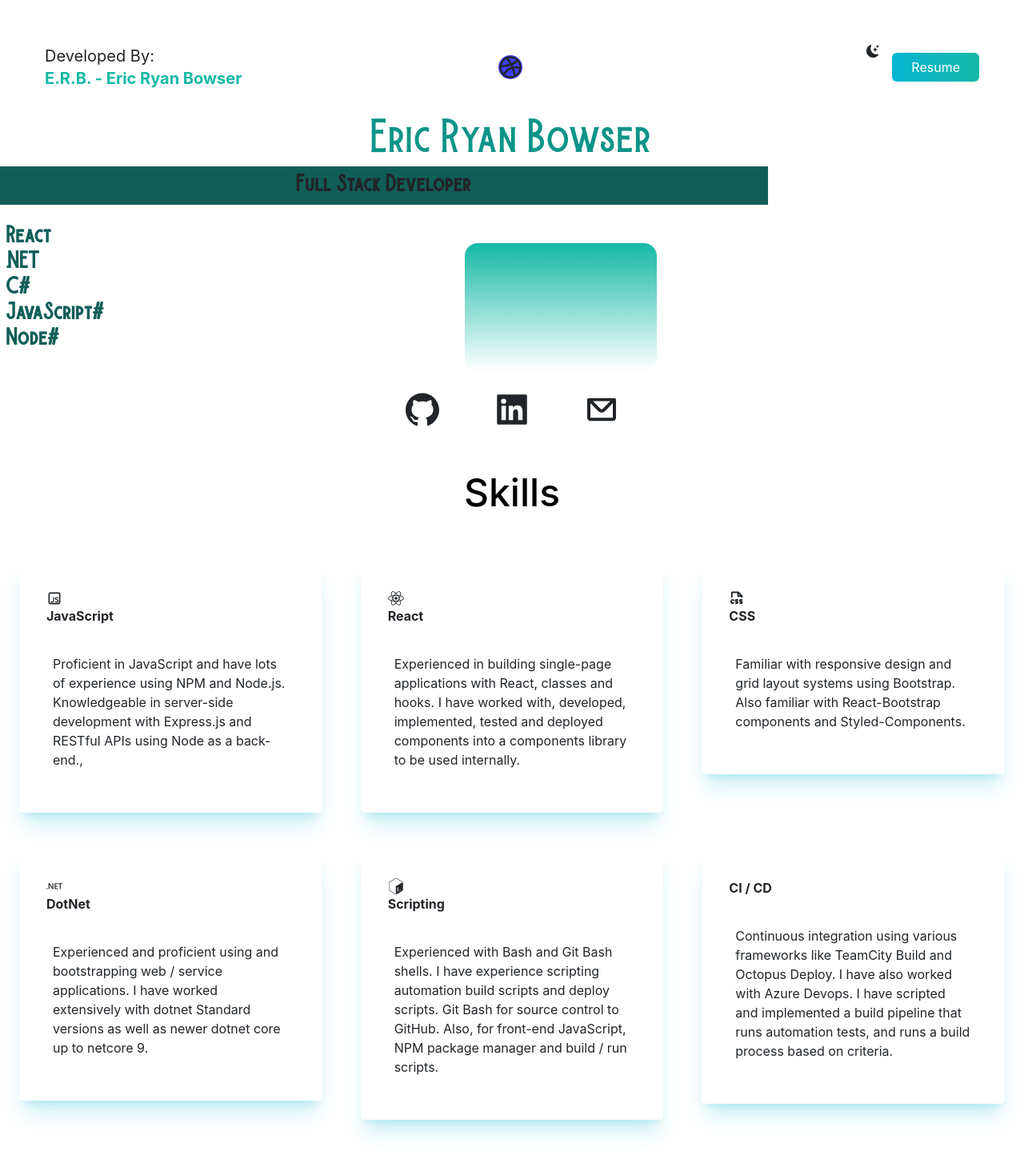
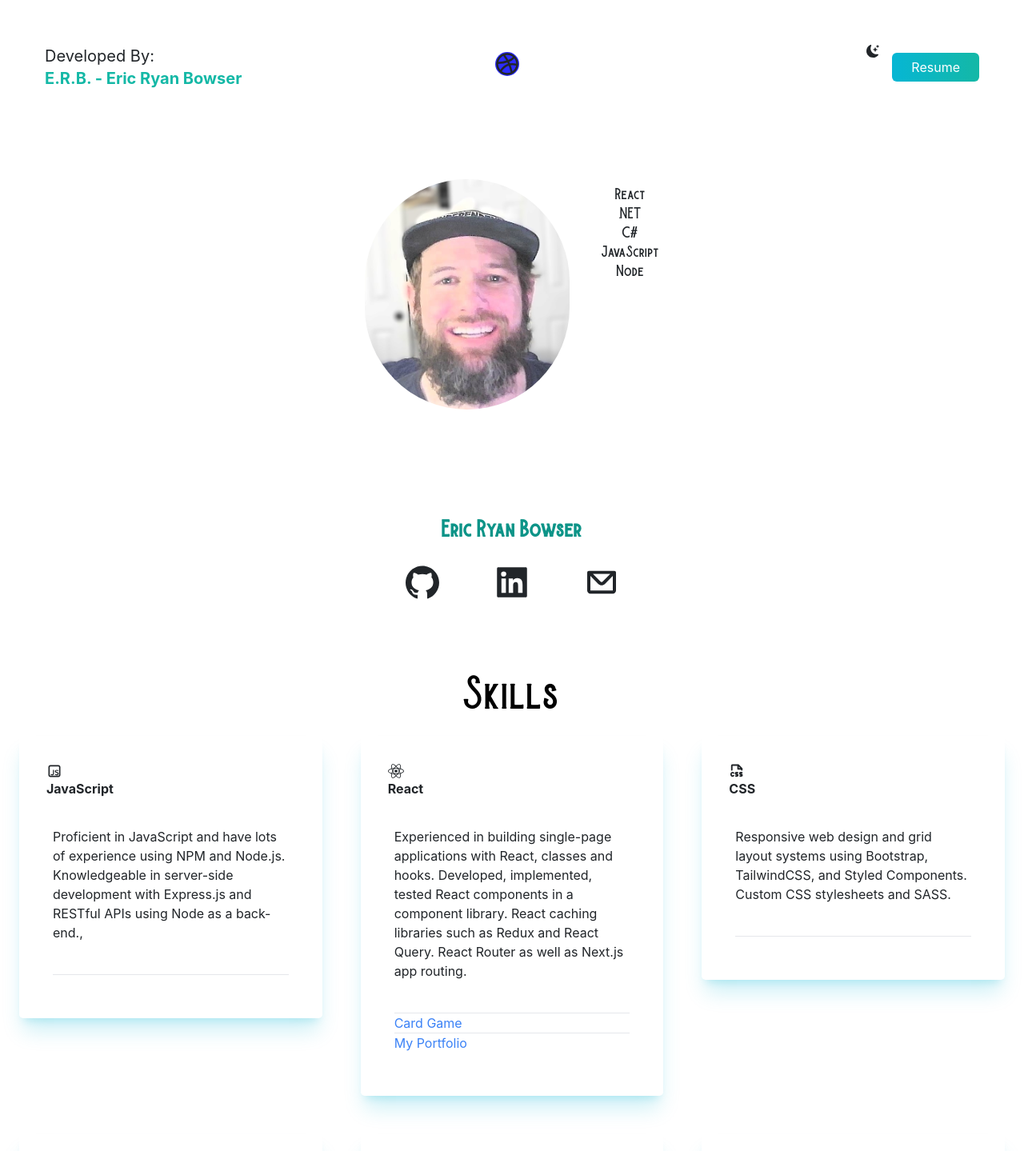
Before and after one commit to ericbowser/my-portfolio, a React app: page / in a window 1280 px wide. Shown: the top 1439 px of the page at 80% size. Built offline with nearby package versions, Linux system fonts and the light colour scheme.

Commit message:
more styling and break into components for Nav and Card

```diff
--- a/package.json
+++ b/package.json
@@ -31,11 +31,11 @@
     "@babel/preset-env": "^7.24.6",
     "@babel/preset-react": "^7.24.6",
     "babel-loader": "^9.1.3",
-    "encrypt-js-vault": "^1.0.0",
     "crypto-browserify": "^3.12.0",
     "css-loader": "^7.1.2",
     "dotencr": "^1.0.3",
     "dotenv": "^16.4.5",
+    "encrypt-js-vault": "^1.0.0",
     "file-loader": "^6.2.0",
     "html-webpack-plugin": "^5.6.0",
     "https-browserify": "^1.0.0",
--- a/src/App.js
+++ b/src/App.js
@@ -8,6 +8,8 @@ import {FiDribbble} from "react-icons/fi";
 import head2 from '../public/eb-1.jpg';
 import Footer from './components/Footer';
 import styled from "styled-components";
+import Nav from "./components/Nav";
+import Cards from "./components/Cards";
 
 /*export default function getServerSideProps() {
     const secretKey = process.env.SMTP_HOST; // Ensure this variable is not prefixed with NEXT_PUBLIC_
@@ -23,85 +25,31 @@ const App = () => {
     useEffect(() => {
     }, [page]);
 
-    const scrollTo = () => {
-        scroll.scrollMore(900);
-    };
-
-    const getCard = (skill = {}, index) => {
-        return (
-            <div key={`${index}${skill}`} className={'w-full md:w-1/2 lg:w-1/3 p-4'}>
-                <div
-                    className={'rounded-lg md:p-8 transition-all dark:bg-gray-900 dark:border dark:border-gray-800 shadow-xl shadow-cyan-500/20 dark:shadow-lg dark:shadow-cyan-500/30 dark:text-white-400 border-2 border-transparent hover:border-current4'}>
-                    <div className={'font-bold'}>
-                        {skill.icon !== null ? skill.icon : ''}
-                        {skill.title}
-                    </div>
-                    <div className={'w-auto px-2 sm:p-5 md:p-5'}>
-                        <div>
-                            {skill.description}
-                        </div>
-                    </div>
-                </div>
-            </div>
-        );
-    }
 
     return (
         <div className={darkMode ? "dark" : ""}>
             <main className={'dark:bg-gray-800 dark:text-white'}>
                 <div className={'dark:bg-gray-800 dark:text-white'}>
-                    <nav className={'relative dark:bg-gray-800 dark:text-white p-4 m-5'}>
-                        <section className={'absolute top-2 left-2 dark:bg-gray-800 dark:text-white'}>
-                            <h1 className={'text-xl'}>
-                                Developed By:
-                                <div className={'text-teal-500 font-bold'}>
-                                    E.R.B. - Eric Ryan Bowser
-                                </div>
-                            </h1>
-                        </section>
-                        <section className={'absolute top-2 right-1/2 dark:bg-gray-800 dark:text-white'}>
-                            <div onClick={scrollTo}>
-                                <FiDribbble className={'animate-move dark:text-white'} size={50}/>
-                            </div>
-                        </section>
-                        <section className={'absolute top-2 right-2 dark:bg-gray-800 dark:text-white'}>
-                            <ul>
-                                <li>
-
-                                </li>
-                                <li>
-                                    <BsFillMoonStarsFill className={'cursor-pointer 2xl'}
-                                                         onClick={() => setDarkMode(!darkMode)}/>
-                                </li>
-                                <li>
-                                    <a className={'bg-gradient-to-r from-cyan-500 text- to-teal-500 text-white px-4 py-2 border-none rounded-md ml-8'}
-                                       href={'./E.R.B-Resume-2024.docx'} download>Resume
-                                    </a>
-                                </li>
+                    <Nav/>
+                    <div className={'m-32 flex items-center justify-center dark:bg-gray-800 dark:text-white'}>
+                        <div className="flex text-center">
+                            {/* Profile Image */}
+                            <img
+                                className="mx-auto rounded-full w-64 h-72 object-cover"
+                                src={head2}
+                                alt="E.R.B."
+                            />
+                            <ul className={'mt-2 ml-10 font-burtons'}>
+                                <li>React</li>
+                                <li>.NET</li>
+                                <li>C#</li>
+                                <li>JavaScript</li>
+                                <li>Node</li>
                             </ul>
-                        </section>
-                    </nav>
-                    <h2 className={'text-5xl py-2 text-teal-600 font-medium text-center font-burtons'}>Eric Ryan Bowser</h2>
-                    <h3 className={'text-2xl py-2 font-burtons font-bold bg-teal-800 w-75 h-50 text-center'}>Full Stack Developer</h3>
-                    <div className={'flex flex-row p-2 dark:bg-gray-800 dark:text-white font-burtons'}>
-                        <div className={'flex-md-row'}>
-                            <h6 className={'py-3 leading-0 dark:bg-gray-800 dark:text-white text-teal-800 font-extrabold justify-evenly'}>
-                                <ul className={'font-bold text-2xl float-right'}>
-                                    <li>React</li>
-                                    <li>.NET</li>
-                                    <li>C#</li>
-                                    <li>JavaScript#</li>
-                                    <li>Node#</li>
-                                </ul>
-                            </h6>
-                        </div>
-                        <div
-                            className={' mx-auto bg-gradient-to-b from-teal-500 rounded-2xl w-60 h-40 mt-10 overflow-hidden'}>
-                            {/*
-                            <img src={head2} alt={'headshot'}/>
-*/}
                         </div>
                     </div>
+                    <h2 className={'mt-4 text-2xl font-semibold py-2 text-teal-600 text-center font-burtons dark:text-white dark:bg-gray-800'}>Eric
+                        Ryan Bowser</h2>
                     <div className={'text-5xl flex justify-center gap-16 p-3 cursor-pointer'}>
                         <a href={'https://github.com/ericbowser/'}>
                             <AiFillGithub/>
@@ -117,16 +65,7 @@ const App = () => {
                             <CgMail/>
                         </a>
                     </div>
-
-                    <h2 className={'text-5xl py-10 text-black dark:text-white font-medium text-center'}>Skills</h2>
-                    <div className={'flex md:flex-row sm:flex-row flex-wrap dark:text-white dark:bg-gray-800'}>
-                        {Skills.map((skill, index) => {
-                            return (
-                                getCard(skill, index)
-                            )
-                        })
-                        }
-                    </div>
+                    <Cards/>
                 </div>
                 <div className={'mt-12'}>
                     <Footer/>
--- /dev/null
+++ b/src/components/Cards.js
@@ -0,0 +1,50 @@
+import React from 'react';
+import Skills from "./Skills";
+
+const Cards = () => {
+    return (
+        <div>
+            <h2 className={'text-5xl pt-20 text-black dark:text-white font-medium text-center font-burtons'}>Skills</h2>
+            <div className={'flex md:flex-row sm:flex-row flex-wrap dark:text-white dark:bg-gray-800'}>
+                {Skills.map((skill, index) => {
+                    return (
+                        <div key={`${index}${skill}`}
+                             className={'w-full md:w-1/2 lg:w-1/3 p-4 dark:bg-gray-800 dark:text-white'}>
+                            <div
+                                className={'rounded-lg md:p-8 transition-all dark:bg-gray-900 dark:border dark:border-gray-800 shadow-xl shadow-cyan-500/20 dark:shadow-lg dark:shadow-cyan-500/30 dark:text-white-400 border-2 border-transparent hover:border-current4'}>
+                                <div className={'font-bold'}>
+                                    {skill.icon !== null ? skill.icon : ''}
+                                    {skill.title}
+                                </div>
+                                <div className={'w-auto px-2 sm:p-5 md:p-5'}>
+                                    {skill.description}
+                                    <div className={'pt-10'}>
+
+                                        {skill.link.map(x => {
+                                            return (
+                                                <div
+                                                    className={'flex items-center justify-start space-x-4 border-t border-gray-200"'}>
+                                                    <a
+                                                        href={x.url}
+                                                        className="text-blue-500 hover:underline"
+                                                        target="_blank"
+                                                        rel="noopener noreferrer"
+                                                    >
+                                                        {x.name}
+                                                    </a>
+                                                </div>
+                                            )
+                                        })}
+                                    </div>
+                                </div>
+                            </div>
+                        </div>
+                    )
+                })
+                }
+            </div>
+        </div>
+    );
+};
+
+export default Cards;
--- /dev/null
+++ b/src/components/Nav.js
@@ -0,0 +1,46 @@
+import React from 'react';
+import {FiDribbble} from "react-icons/fi";
+import {BsFillMoonStarsFill} from "react-icons/bs";
+import {animateScroll as scroll} from "react-scroll";
+
+const Nav = () => {
+    const scrollTo = () => {
+        scroll.scrollMore(800);
+    };
+
+    return (
+        <nav className={'relative dark:bg-gray-800 dark:text-white p-4 m-5'}>
+            <section className={'absolute top-2 left-2 dark:bg-gray-800 dark:text-white'}>
+                <h1 className={'text-xl'}>
+                    Developed By:
+                    <div className={'text-teal-500 font-bold'}>
+                        E.R.B. - Eric Ryan Bowser
+                    </div>
+                </h1>
+            </section>
+            <section className={'absolute top-2 right-1/2 dark:bg-gray-800 dark:text-white'}>
+                <div onClick={scrollTo}>
+                    <FiDribbble className={'animate-move dark:text-white'} size={50}/>
+                </div>
+            </section>
+            <section className={'absolute top-2 right-2 dark:bg-gray-800 dark:text-white'}>
+                <ul>
+                    <li>
+
+                    </li>
+                    <li>
+                        <BsFillMoonStarsFill className={'cursor-pointer 2xl'}
+                                             onClick={() => setDarkMode(!darkMode)}/>
+                    </li>
+                    <li>
+                        <a className={'bg-gradient-to-r from-cyan-500 text- to-teal-500 text-white px-4 py-2 border-none rounded-md ml-8'}
+                           href={'./E.R.B-Resume-2024.docx'} download>Resume
+                        </a>
+                    </li>
+                </ul>
+            </section>
+        </nav>
+    );
+};
+
+export default Nav;
--- a/src/components/Skills.js
+++ b/src/components/Skills.js
@@ -18,6 +18,7 @@ export const Skills = [
             </section>
         ),
         image: scrum,
+        link: [{}],
         icon: <RiJavascriptLine size={20} className={'font-extrabold'}/>
     },
     {
@@ -25,22 +26,34 @@ export const Skills = [
         description: (
             <section className={'pt-3'}>
                 Experienced in building single-page applications with React, classes and hooks.
-                I have worked with, developed, implemented, tested and deployed components into
-                a components library to be used internally.
+                Developed, implemented, tested React components in a component library.
+                React caching libraries such as Redux and React Query.
+                React Router as well as Next.js app routing.
             </section>
         ),
         image: skills,
+        link: [
+            {
+                name: 'Card Game',
+                url: 'https://github.com/ericbowser/CardGame'
+            },
+            {
+                name: 'My Portfolio',
+                url: 'https://github.com/ericbowser/my-portfolio'
+            }
+        ],
         icon: <FaReact size={20} className={'font-extrabold'}/>
     },
     {
         title: "CSS",
         description: (
             <section className={'pt-3'}>
-                Familiar with responsive design and grid layout systems using Bootstrap.
-                Also familiar with React-Bootstrap components and Styled-Components.
+                Responsive web design and grid layout systems using Bootstrap, TailwindCSS, and Styled Components.
+                Custom CSS stylesheets and SASS.
             </section>
         ),
         image: skills,
+        link: [{}],
         icon: <PiFileCssBold size={20} className={'font-extrabold'}/>
     },
     {
@@ -52,6 +65,7 @@ export const Skills = [
             </section>
         ),
         image: skills,
+        link: [{}],
         icon: <SiDotnet size={20} className={'font-extrabold'}/>
     },
     {
@@ -65,6 +79,7 @@ export const Skills = [
             </section>
         ),
         image: skills,
+        link: [{}],
         icon: <SiGnubash size={20}/>
     },
     {
@@ -77,6 +92,7 @@ export const Skills = [
             </section>
         ),
         image: skills,
+        link: [{}],
         icon: null
     },
     {
@@ -89,6 +105,7 @@ export const Skills = [
             </section>
         ),
         image: skills,
+        link: [{}],
         icon: <TbFileTypeSql size={20} className={'font-extrabold'}/>
     },
 ];
--- a/src/output.css
+++ b/src/output.css
@@ -578,8 +578,8 @@ video {
   top: 0.5rem;
 }
 
-.float-right {
-  float: right;
+.m-32 {
+  margin: 8rem;
 }
 
 .m-5 {
@@ -600,12 +600,12 @@ video {
   margin-bottom: 0.75rem;
 }
 
+.ml-10 {
+  margin-left: 2.5rem;
+}
+
 .ml-8 {
   margin-left: 2rem;
-}
-
-.mt-10 {
-  margin-top: 2.5rem;
 }
 
 .mt-12 {
@@ -614,6 +614,14 @@ video {
 
 .mt-2 {
   margin-top: 0.5rem;
+}
+
+.mt-4 {
+  margin-top: 1rem;
+}
+
+.mt-10 {
+  margin-top: 2.5rem;
 }
 
 .flex {
@@ -628,20 +636,16 @@ video {
   display: none;
 }
 
-.h-80 {
-  height: 20rem;
-}
-
-.h-40 {
-  height: 10rem;
+.h-72 {
+  height: 18rem;
 }
 
 .min-h-screen {
   min-height: 100vh;
 }
 
-.w-60 {
-  width: 15rem;
+.w-64 {
+  width: 16rem;
 }
 
 .w-auto {
@@ -652,20 +656,8 @@ video {
   width: 100%;
 }
 
-.w-80 {
-  width: 20rem;
-}
-
 .cursor-pointer {
   cursor: pointer;
-}
-
-.flex-row {
-  flex-direction: row;
-}
-
-.flex-col {
-  flex-direction: column;
 }
 
 .flex-wrap {
@@ -676,24 +668,26 @@ video {
   align-items: center;
 }
 
+.justify-start {
+  justify-content: flex-start;
+}
+
 .justify-center {
   justify-content: center;
-}
-
-.justify-evenly {
-  justify-content: space-evenly;
 }
 
 .gap-16 {
   gap: 4rem;
 }
 
-.overflow-hidden {
-  overflow: hidden;
+.space-x-4 > :not([hidden]) ~ :not([hidden]) {
+  --tw-space-x-reverse: 0;
+  margin-right: calc(1rem * var(--tw-space-x-reverse));
+  margin-left: calc(1rem * calc(1 - var(--tw-space-x-reverse)));
 }
 
-.rounded-2xl {
-  border-radius: 1rem;
+.rounded-full {
+  border-radius: 9999px;
 }
 
 .rounded-lg {
@@ -708,12 +702,26 @@ video {
   border-width: 2px;
 }
 
+.border-t {
+  border-top-width: 1px;
+}
+
 .border-none {
   border-style: none;
 }
 
 .border-transparent {
   border-color: transparent;
+}
+
+.border-gray-200 {
+  --tw-border-opacity: 1;
+  border-color: rgb(229 231 235 / var(--tw-border-opacity));
+}
+
+.border-t-blue-950 {
+  --tw-border-opacity: 1;
+  border-top-color: rgb(23 37 84 / var(--tw-border-opacity));
 }
 
 .bg-gray-800 {
@@ -726,18 +734,9 @@ video {
   background-color: rgb(255 255 255 / var(--tw-bg-opacity));
 }
 
-.bg-sky-700 {
+.bg-teal-200 {
   --tw-bg-opacity: 1;
-  background-color: rgb(3 105 161 / var(--tw-bg-opacity));
-}
-
-.bg-teal-800 {
-  --tw-bg-opacity: 1;
-  background-color: rgb(17 94 89 / var(--tw-bg-opacity));
-}
-
-.bg-gradient-to-b {
-  background-image: linear-gradient(to bottom, var(--tw-gradient-stops));
+  background-color: rgb(153 246 228 / var(--tw-bg-opacity));
 }
 
 .bg-gradient-to-r {
@@ -750,14 +749,13 @@ video {
   --tw-gradient-stops: var(--tw-gradient-from), var(--tw-gradient-to);
 }
 
-.from-teal-500 {
-  --tw-gradient-from: #14b8a6 var(--tw-gradient-from-position);
-  --tw-gradient-to: rgb(20 184 166 / 0) var(--tw-gradient-to-position);
-  --tw-gradient-stops: var(--tw-gradient-from), var(--tw-gradient-to);
+.to-teal-500 {
+  --tw-gradient-to: #14b8a6 var(--tw-gradient-to-position);
 }
 
-.to-teal-500 {
-  --tw-gradient-to: #14b8a6 var(--tw-gradient-to-position);
+.object-cover {
+  -o-object-fit: cover;
+     object-fit: cover;
 }
 
 .p-10 {
@@ -776,10 +774,6 @@ video {
   padding: 1rem;
 }
 
-.p-2 {
-  padding: 0.5rem;
-}
-
 .px-2 {
   padding-left: 0.5rem;
   padding-right: 0.5rem;
@@ -790,28 +784,17 @@ video {
   padding-right: 1rem;
 }
 
-.py-10 {
-  padding-top: 2.5rem;
-  padding-bottom: 2.5rem;
-}
-
 .py-2 {
   padding-top: 0.5rem;
   padding-bottom: 0.5rem;
 }
 
-.py-5 {
-  padding-top: 1.25rem;
-  padding-bottom: 1.25rem;
+.pt-10 {
+  padding-top: 2.5rem;
 }
 
-.py-3 {
-  padding-top: 0.75rem;
-  padding-bottom: 0.75rem;
-}
-
-.pt-10 {
-  padding-top: 2.5rem;
+.pt-20 {
+  padding-top: 5rem;
 }
 
 .pt-3 {
@@ -820,6 +803,10 @@ video {
 
 .pt-5 {
   padding-top: 1.25rem;
+}
+
+.pt-4 {
+  padding-top: 1rem;
 }
 
 .text-center {
@@ -849,11 +836,6 @@ video {
   line-height: 1.75rem;
 }
 
-.text-4xl {
-  font-size: 2.25rem;
-  line-height: 2.5rem;
-}
-
 .font-bold {
   font-weight: 700;
 }
@@ -866,14 +848,13 @@ video {
   font-weight: 500;
 }
 
+.font-semibold {
+  font-weight: 600;
+}
+
 .text-black {
   --tw-text-opacity: 1;
   color: rgb(0 0 0 / var(--tw-text-opacity));
-}
-
-.text-gray-800 {
-  --tw-text-opacity: 1;
-  color: rgb(31 41 55 / var(--tw-text-opacity));
 }
 
 .text-teal-500 {
@@ -891,9 +872,9 @@ video {
   color: rgb(255 255 255 / var(--tw-text-opacity));
 }
 
-.text-teal-800 {
+.text-blue-500 {
   --tw-text-opacity: 1;
-  color: rgb(17 94 89 / var(--tw-text-opacity));
+  color: rgb(59 130 246 / var(--tw-text-opacity));
 }
 
 .shadow-xl {
@@ -994,6 +975,10 @@ video {
   color: rgb(255 255 255 / var(--tw-text-opacity));
 }
 
+.hover\:underline:hover {
+  text-decoration-line: underline;
+}
+
 .dark\:border:is(.dark *) {
   border-width: 1px;
 }
```
Also changed, not shown: webpack.config.js (+5 -3 lines), 1 other file (tests, documents, lock files or other folders).
